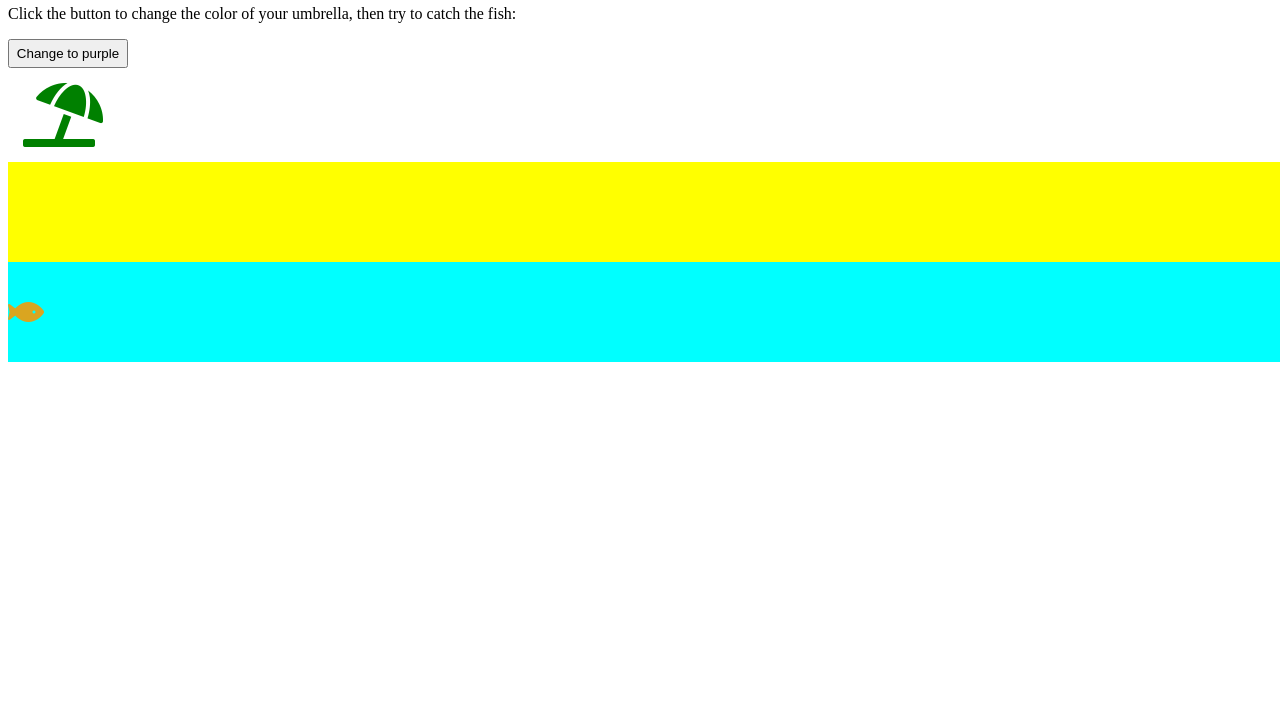
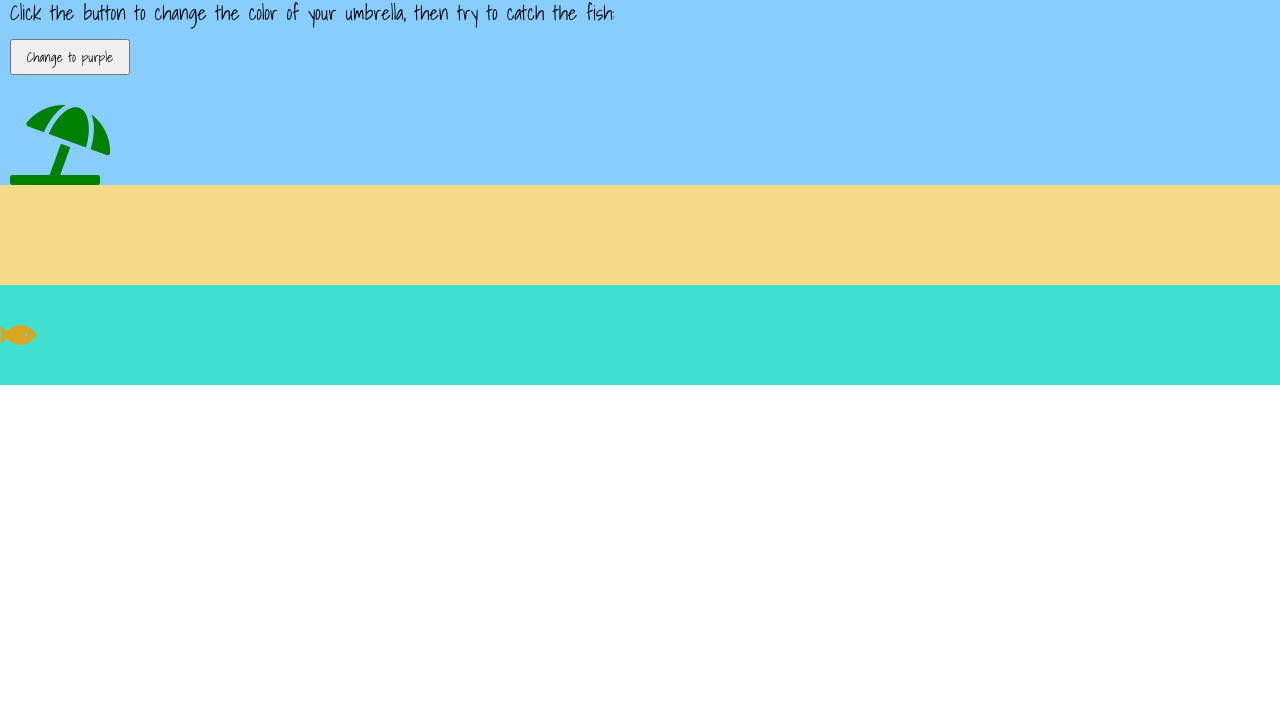
Before and after one commit to jordanacaley/mini-app-dom-css, a plain HTML site: page index.html in a window 1280 px wide. Shown: the part 75-800 px from the top of the page. Drawn offline with Linux system fonts and the light colour scheme.

Commit message:
Update fonts and colors

```diff
--- a/index.html
+++ b/index.html
@@ -9,11 +9,13 @@
   <title>Jordan's Mini-App</title>
 </head>
 <body>
-  <h1>Let's go to the beach beach!</h1>
-  <p>Click the button to change the color of your umbrella, then try to catch the fish:</p>
-  <button id="start-btn">Change to purple</button>
-  <div>
-    <i class="fas fa-umbrella-beach"></i>
+  <div class="sky">
+    <h1>Let's go to the beach!</h1>
+    <p>Click the button to change the color of your umbrella, then try to catch the fish:</p>
+    <button id="start-btn">Change to purple</button>
+    <div>
+      <i class="fas fa-umbrella-beach"></i>
+    </div>
   </div>
   <div class="beach sand"></div>
   <div class="beach water">
--- a/styles.css
+++ b/styles.css
@@ -1,5 +1,10 @@
+@import url('https://fonts.googleapis.com/css2?family=Shadows+Into+Light&display=swap');
+
 * {
   box-sizing: border-box;
+  font-family: 'Shadows Into Light', cursive;
+  margin: 0;
+  padding: 0;
 }
 
 #start-btn {
@@ -9,8 +14,8 @@
 
 .fas.fa-umbrella-beach {
   color: green;
-  font-size: 4rem;
-  padding: 15px;
+  font-size: 5rem;
+  margin-top: 30px;
 }
 
 .fas.fa-umbrella-beach.orchid {
@@ -23,11 +28,11 @@
 }
 
 .sand {
-  background-color: yellow;
+  background-color: #F5DA89;
 }
 
 .water {
-  background-color: cyan;
+  background-color: #40E0D0;
   display: flex;
   align-items: center;
 }
@@ -42,5 +47,18 @@
   color: mediumvioletred;
   font-size: 2.5rem;
   transform: translate(100vw,0);
-  transition: font-size, transform linear 2s;
+  transition: transform linear 3s;
 }
+
+.sky {
+  background-color: #87CEFF;
+  padding: 10px 10px 0;
+}
+
+h1, p {
+  margin-bottom: 10px;
+}
+
+p {
+  font-size: 20px;
+}
```
